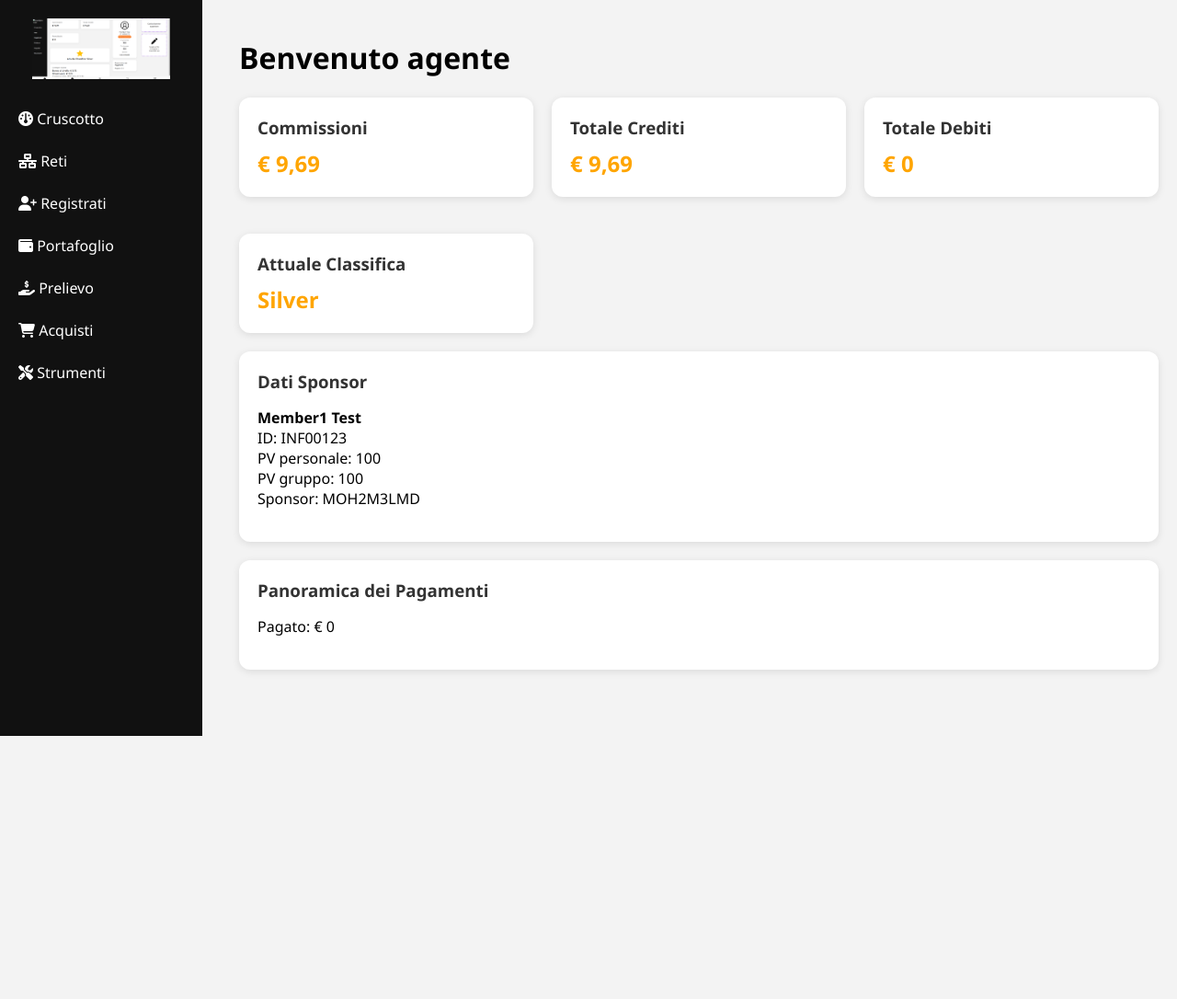
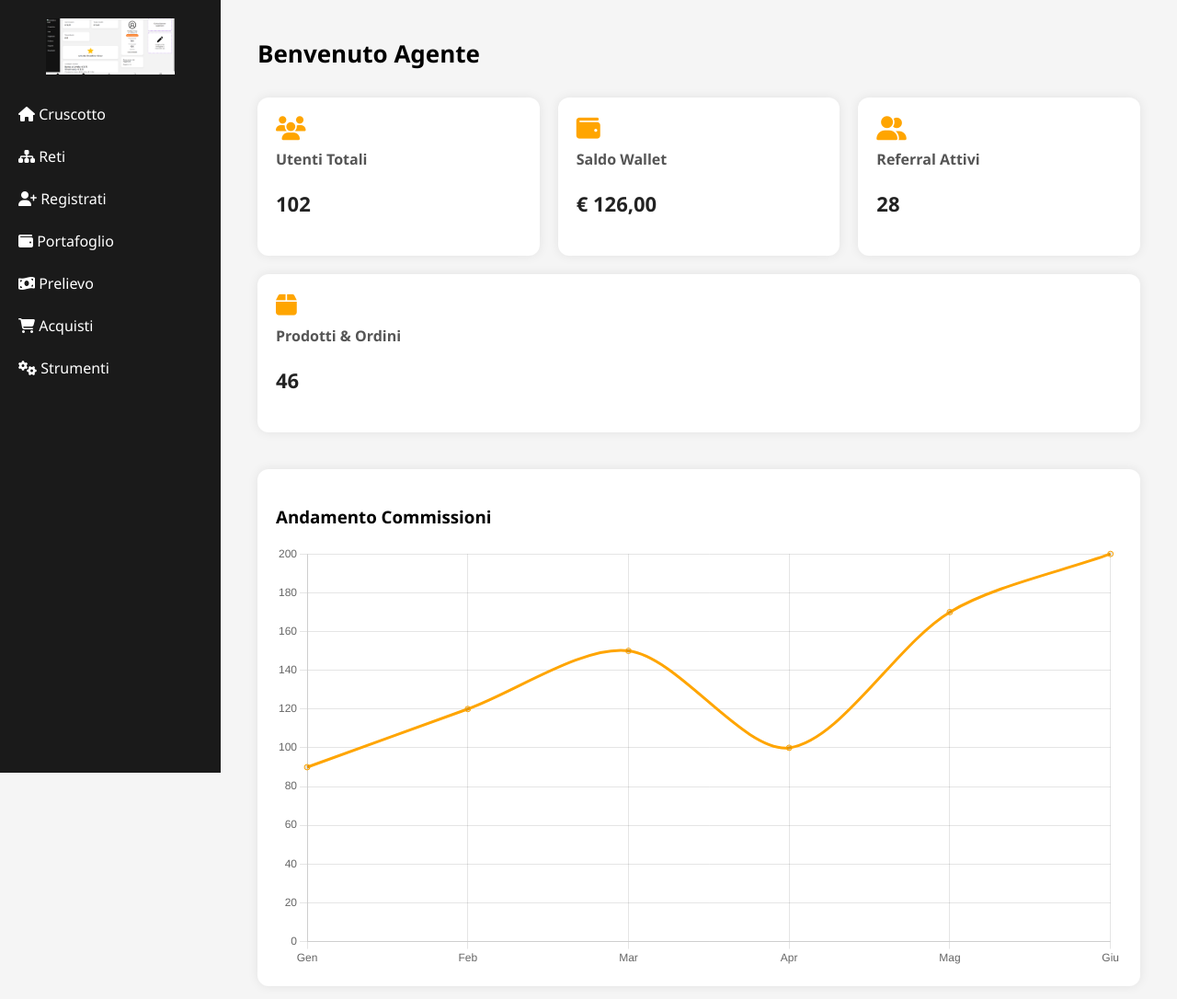
Before and after one commit to Investiplus/AA, a plain HTML site: page index.html in a window 1280 px wide. Shown: the whole page at 92% size. Before the commit the page ends 800 px from the top, so only its background shows below. Drawn offline with nearby package versions, Linux system fonts and the light colour scheme.

Commit message:
Add files via upload

```diff
--- a/index.html
+++ b/index.html
@@ -4,95 +4,136 @@
 <head>
   <meta charset="UTF-8">
   <meta name="viewport" content="width=device-width, initial-scale=1.0">
-  <title>Investiplus Dashboard</title>
+  <title>Dashboard Investiplus</title>
   <link rel="stylesheet" href="https://cdnjs.cloudflare.com/ajax/libs/font-awesome/6.4.0/css/all.min.css">
+  <script src="https://cdn.jsdelivr.net/npm/chart.js"></script>
   <style>
     body {
       margin: 0;
-      font-family: 'Segoe UI', sans-serif;
-      background-color: #f3f3f3;
+      font-family: 'Segoe UI', Tahoma, Geneva, Verdana, sans-serif;
+      background-color: #f5f5f5;
     }
     .sidebar {
-      background-color: #111;
+      width: 240px;
+      background-color: #1a1a1a;
+      height: 100vh;
+      position: fixed;
+      padding: 20px 0;
       color: #fff;
-      width: 220px;
-      position: fixed;
-      top: 0;
-      left: 0;
-      bottom: 0;
-      padding: 20px 0;
     }
     .sidebar img {
+      max-width: 140px;
       display: block;
-      margin: 0 auto 20px auto;
-      max-width: 150px;
+      margin: 0 auto 20px;
     }
     .sidebar nav a {
       display: block;
+      padding: 12px 20px;
       color: #fff;
-      padding: 12px 20px;
       text-decoration: none;
     }
     .sidebar nav a:hover {
-      background-color: #ffa500;
-      color: #000;
+      background-color: #333;
     }
     .main {
       margin-left: 240px;
-      padding: 20px;
+      padding: 40px;
+    }
+    .welcome {
+      font-size: 26px;
+      font-weight: bold;
+      margin-bottom: 30px;
+    }
+    .cards {
+      display: flex;
+      flex-wrap: wrap;
+      gap: 20px;
     }
     .card {
-      background-color: #fff;
+      background-color: white;
       border-radius: 12px;
-      box-shadow: 0 2px 8px rgba(0, 0, 0, 0.1);
       padding: 20px;
-      margin-bottom: 20px;
+      box-shadow: 0 0 12px rgba(0, 0, 0, 0.08);
+      flex: 1 1 220px;
+      min-width: 220px;
+      transition: transform 0.2s;
+    }
+    .card:hover {
+      transform: scale(1.02);
+    }
+    .card i {
+      font-size: 26px;
+      margin-bottom: 10px;
+      color: orange;
     }
     .card h3 {
-      margin: 0 0 10px;
-      color: #333;
+      margin: 0;
+      font-size: 16px;
+      color: #555;
     }
-    .highlight {
-      font-size: 24px;
+    .card p {
+      font-size: 22px;
       font-weight: bold;
-      color: #ffa500;
+      color: #222;
     }
-    .grid {
-      display: grid;
-      grid-template-columns: repeat(auto-fill, minmax(250px, 1fr));
-      gap: 20px;
+    .chart-container {
+      margin-top: 40px;
+      background-color: white;
+      padding: 20px;
+      border-radius: 12px;
+      box-shadow: 0 0 12px rgba(0, 0, 0, 0.08);
+    }
+    canvas {
+      max-width: 100%;
     }
   </style>
 </head>
 <body>
-  <div class="sidebar">
-    <img src="investiplus_logo_white_bg.png" alt="Investiplus Logo">
+  <aside class="sidebar">
+    <img src="investiplus_logo_white_bg.png" alt="Logo Investiplus">
     <nav>
-      <a href="#"><i class="fa-solid fa-gauge"></i> Cruscotto</a>
-      <a href="#"><i class="fa-solid fa-network-wired"></i> Reti</a>
-      <a href="#"><i class="fa-solid fa-user-plus"></i> Registrati</a>
-      <a href="#"><i class="fa-solid fa-wallet"></i> Portafoglio</a>
-      <a href="#"><i class="fa-solid fa-hand-holding-dollar"></i> Prelievo</a>
-      <a href="#"><i class="fa-solid fa-cart-shopping"></i> Acquisti</a>
-      <a href="#"><i class="fa-solid fa-tools"></i> Strumenti</a>
+      <a href="#"><i class="fas fa-home"></i> Cruscotto</a>
+      <a href="#"><i class="fas fa-sitemap"></i> Reti</a>
+      <a href="#"><i class="fas fa-user-plus"></i> Registrati</a>
+      <a href="#"><i class="fas fa-wallet"></i> Portafoglio</a>
+      <a href="#"><i class="fas fa-money-bill-wave"></i> Prelievo</a>
+      <a href="#"><i class="fas fa-shopping-cart"></i> Acquisti</a>
+      <a href="#"><i class="fas fa-cogs"></i> Strumenti</a>
     </nav>
-  </div>
-  <div class="main">
-    <h1>Benvenuto agente</h1>
-    <div class="grid">
-      <div class="card"><h3>Commissioni</h3><div class="highlight">€ 9,69</div></div>
-      <div class="card"><h3>Totale Crediti</h3><div class="highlight">€ 9,69</div></div>
-      <div class="card"><h3>Totale Debiti</h3><div class="highlight">€ 0</div></div>
-      <div class="card"><h3>Attuale Classifica</h3><div class="highlight">Silver</div></div>
+  </aside>
+  <main class="main">
+    <div class="welcome">Benvenuto Agente</div>
+    <div class="cards">
+      <div class="card"><i class="fas fa-users"></i><h3>Utenti Totali</h3><p>102</p></div>
+      <div class="card"><i class="fas fa-wallet"></i><h3>Saldo Wallet</h3><p>&euro; 126,00</p></div>
+      <div class="card"><i class="fas fa-user-friends"></i><h3>Referral Attivi</h3><p>28</p></div>
+      <div class="card"><i class="fas fa-box"></i><h3>Prodotti & Ordini</h3><p>46</p></div>
     </div>
-    <div class="card">
-      <h3>Dati Sponsor</h3>
-      <p><strong>Member1 Test</strong><br>ID: INF00123<br>PV personale: 100<br>PV gruppo: 100<br>Sponsor: MOH2M3LMD</p>
+    <div class="chart-container">
+      <h3>Andamento Commissioni</h3>
+      <canvas id="commissionChart"></canvas>
     </div>
-    <div class="card">
-      <h3>Panoramica dei Pagamenti</h3>
-      <p>Pagato: € 0</p>
-    </div>
-  </div>
+  </main>
+  <script>
+    const ctx = document.getElementById('commissionChart').getContext('2d');
+    new Chart(ctx, {
+      type: 'line',
+      data: {
+        labels: ['Gen', 'Feb', 'Mar', 'Apr', 'Mag', 'Giu'],
+        datasets: [{
+          label: 'Commissioni €',
+          data: [90, 120, 150, 100, 170, 200],
+          borderColor: 'orange',
+          fill: false,
+          tension: 0.3
+        }]
+      },
+      options: {
+        responsive: true,
+        plugins: { legend: { display: false } },
+        scales: { y: { beginAtZero: true } }
+      }
+    });
+  </script>
 </body>
 </html>
```
